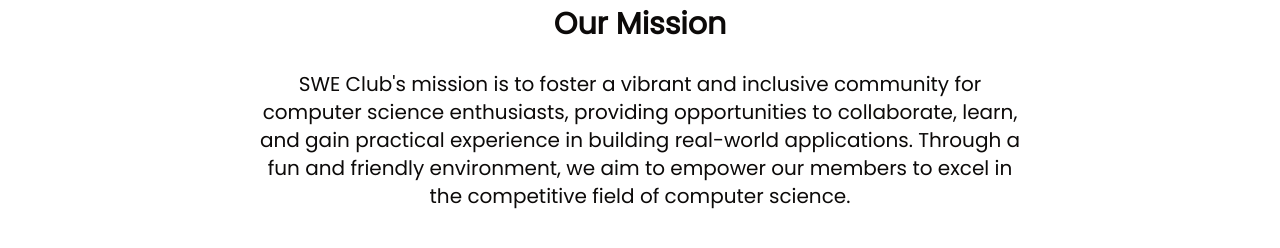
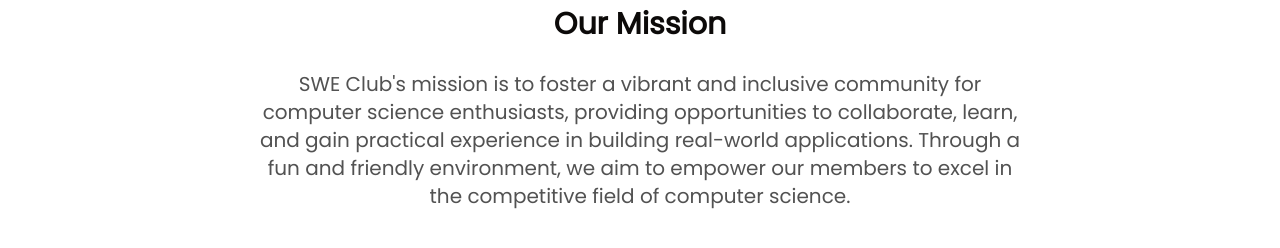
Before and after one commit to SWC-Software-Engineering-Club/SWE-Club-Website, a Next.js app: page / in a window 1280 px wide. Shown: the part 1478-1726 px from the top of the page. Built offline with nearby package versions, Linux system fonts and the light colour scheme.

Commit message:
Lower dark mode text

```diff
--- a/components/mission.tsx
+++ b/components/mission.tsx
@@ -9,7 +9,7 @@ const Mission: React.FC<MissionProps> = ({ darkMode }) => {
 
       <h3 className="text-3xl sm:text-5xl md:text-3xl font-bold">Our Mission</h3>
 
-      <p className={`${darkMode ? 'text-neutral-400' : 'text-neutral-1000'} sm:text-xl md:text-1xl font-small`}>
+      <p className={`${darkMode ? 'text-neutral-400' : 'text-neutral-600'} sm:text-xl md:text-1xl font-small`}>
         SWE Club's mission is to foster a vibrant and inclusive community for computer science enthusiasts, providing opportunities to collaborate, learn, and gain practical experience in building real-world applications.
         Through a fun and friendly environment, we aim to empower our members to excel in the competitive field of computer science.
       </p>
```
